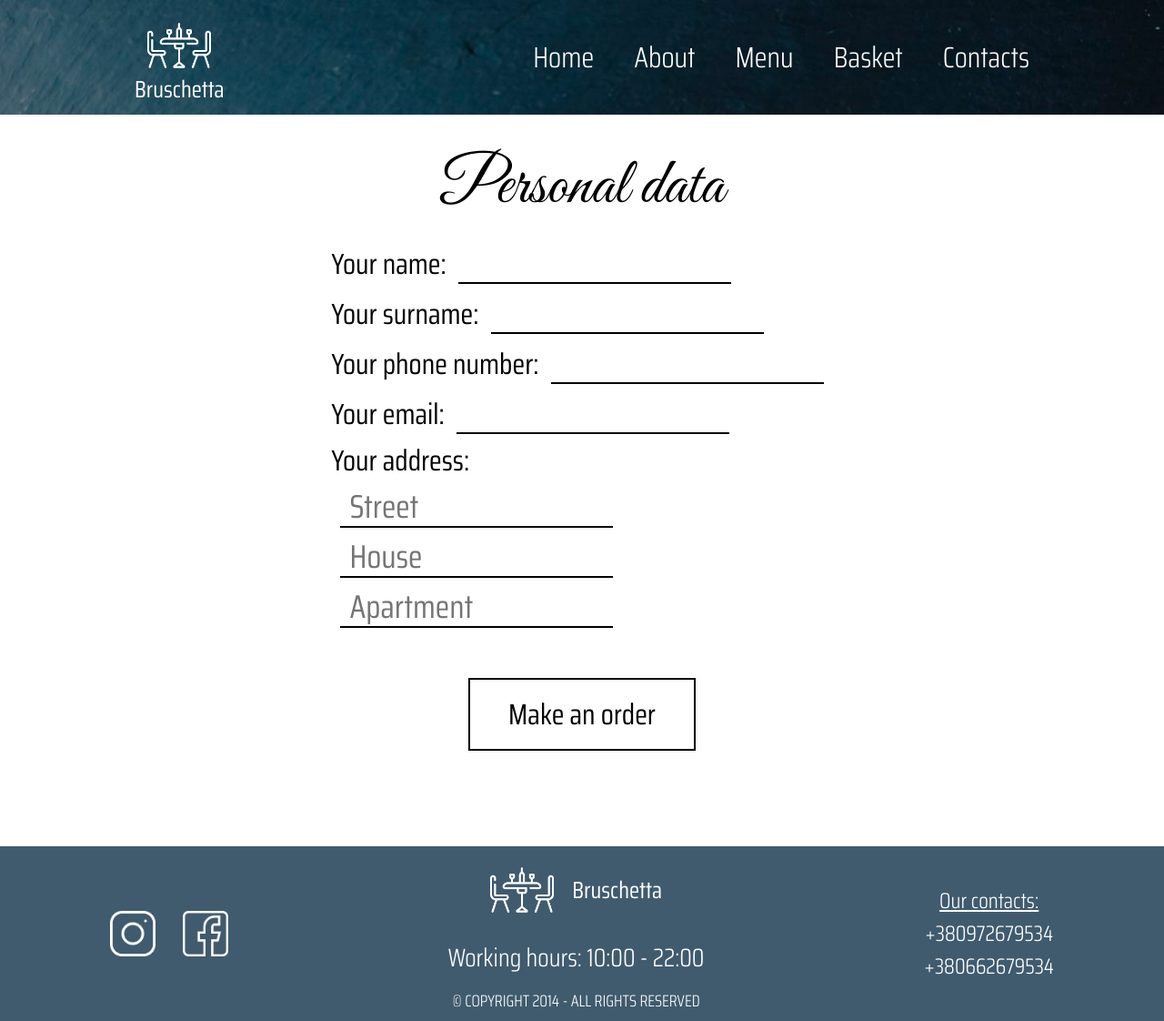
After one commit to dredko25/Italian-restaurant, a PHP site: page /pages/profile.php in a window 1280 px wide. The commit adds this page. Shown: the whole page at 91% size. Run offline with PHP 8.4, Linux system fonts and the light colour scheme; data that the repository does not hold is empty.

Commit message:
add data to tables DB (address, buyer, +-basket)

```diff
--- a/pages/basket.php
+++ b/pages/basket.php
@@ -55,7 +55,7 @@ $check = header_choice('page');
             <div class="basket-footer container">
                 <a class="clear-the-basket" id="clear-basket" onClick="document.location.reload(true)">Clear the basket</a>
                 <div class="total-sum">Total: $<?= $_SESSION['basket.sum'] ?></div>
-                <a class="make-an-order" id="make-order">Make an order</a>
+                <a href="profile.php" class="make-an-order" id="make-order">Make an order</a>
             </div>
             <?php else: ?>
                 <p class="basket-is-empty container">The basket is empty</p>
--- /dev/null
+++ b/pages/profile.php
@@ -0,0 +1,70 @@
+<?php
+session_start();
+require_once "../includes/db.php";
+require_once "../includes/func.php";
+$check = header_choice('page');
+?>
+<!DOCTYPE html>
+<html lang="en">
+
+<head>
+    <meta charset="UTF-8">
+    <meta http-equiv="X-UA-Compatible" content="IE=edge">
+    <meta name="viewport" content="width=device-width, initial-scale=1.0">
+    <title>Profile</title>
+    <link href="https://fonts.googleapis.com/css?family=Great+Vibes:regular&display=swap" rel="stylesheet" />
+    <link href="https://fonts.googleapis.com/css?family=Saira+Condensed:300,regular&display=swap" rel="stylesheet" />
+    <link rel="stylesheet" href="../style/style.css">
+    <link rel="stylesheet" href="../style/menu.css">
+    <link rel="stylesheet" href="../style/responsive.css">
+    <link rel="stylesheet" href="../style/responsive-menu.css">
+    <link rel="stylesheet" href="../style/profile.css">
+
+    <link rel="icon" type="image/png" sizes="32x32" href="../photo/favicon.png">
+</head>
+
+
+<body>
+    <div class="wrapper">
+        <a id="home" class="in-page-link"></a>
+        <?php include "../includes/header.php"; ?>
+        <main class="page container">
+            <h1 class="category-name">Personal data</h1>
+            <form name="userData" action="../includes/AddDataToDB.php" method="post">
+                <div class="name">
+                    <label>Your name:</label>
+                    <input type="text" id="user-name" name="user_name">
+                </div>
+                <div class="surname">
+                    <label>Your surname:</label>
+                    <input type="text" id="user-surname" name="user_surname">
+                </div>
+                <div class="phone">
+                    <label>Your phone number:</label>
+                    <input type="text" id="user-phone" name="user_phone">
+                </div>
+                <div class="email">
+                    <label>Your email:</label>
+                    <input type="text" id="user-email" name="user_email">
+                </div>
+                <div class="address">
+                    <label>Your address:</label>
+                    <input type="text" id="user-street" placeholder="Street" name="user_street">
+                    <input type="text" id="user-house" placeholder="House" name="user_house">
+                    <input type="text" id="user-apartment" placeholder="Apartment" name="user_apartment">
+                </div>
+                <div class="form-footer container">
+                    <!-- <a class="make-an-order" id="make-order">Make an order</a> -->
+                    <input type="submit" value="Make an order" class="make-an-order" id="make-order">
+                </div>
+            </form>
+        </main>
+        <?php include "../includes/footer.php"; ?>
+    </div>
+    <script src="https://code.jquery.com/jquery-3.6.1.min.js"></script>
+    <script src="../script/burger.js"></script>
+    <script src="../script/main.js"></script>
+    <script src="../script/profile.js"></script>
+</body>
+
+</html>
--- /dev/null
+++ b/script/profile.js
@@ -0,0 +1,73 @@
+const mainForm = document.forms.userData;
+
+mainForm.user_name.addEventListener("input", function () {
+    let value_uname = mainForm.user_name.value;
+    if (value_uname.length < 1 || /\d/.test(value_uname)) { // \d - будь-яке число
+        er("user_name");
+    }
+    else {
+        noter("user_name");
+    }
+});
+mainForm.user_surname.addEventListener("input", function () {
+    let value_usurname = mainForm.user_surname.value;
+    if (value_usurname.length < 1 || /\d/.test(value_usurname)) { // \d - будь-яке число
+        er("user_surname");
+    }
+    else {
+        noter("user_surname");
+    }
+});
+mainForm.user_phone.addEventListener("input", function () {
+    let value_uphone = mainForm.user_phone.value;
+    if (!(/\d\d\d\d\d\d\d\d\d\d/.test(value_uphone)) || value_uphone.length !== 10) {
+        er("user_phone");
+    }
+    else {
+        noter("user_phone");
+    }
+});
+mainForm.user_email.addEventListener("input", function () {
+    let value_uemail = mainForm.user_email.value;
+    //console.log(value_email);
+    if ((value_uemail == '') || (value_uemail.length < 6) || !(/[a-z0-9!#$%&'*+/=?^_`{|}~-]+(?:\.[a-z0-9!#$%&'*+/=?^_`{|}~-]+)*@(?:[a-z0-9](?:[a-z0-9-]*[a-z0-9])?\.)+[a-z0-9](?:[a-z0-9-]*[a-z0-9])?/.test(value_uemail))) {
+        er("user_email");
+    }
+    else {
+        noter("user_email");
+    }
+});
+mainForm.user_street.addEventListener("input", function () {
+    let value_ustreet = mainForm.user_street.value;
+    if (value_ustreet.length < 1) {
+        er("user_street");
+    }
+    else {
+        noter("user_street");
+    }
+});
+mainForm.user_house.addEventListener("input", function () {
+    let value_uhouse = mainForm.user_house.value;
+    if (value_uhouse.length < 1 || value_uhouse == 0) {
+        er("user_house");
+    }
+    else {
+        noter("user_house");
+    }
+});
+mainForm.user_apartment.addEventListener("input", function () {
+    let value_uapartmet = mainForm.user_apartment.value;
+    if (value_uapartmet.length < 1  || /\D/.test(value_uapartmet) || value_uapartmet == 0) { // \D = !\d
+        er("user_apartment");
+    }
+    else {
+        noter("user_apartment");
+    }
+});
+
+function noter(name) {
+    document.getElementsByName(name)[0].style.borderColor = "#008000";
+}
+function er(name) {
+    document.getElementsByName(name)[0].style.borderColor = "#FF0000";
+}
--- a/style/menu.css
+++ b/style/menu.css
@@ -126,3 +126,20 @@ body {
     -moz-transition: all 0.5s ease;
     transition: all 0.5s ease;
 }
+
+#pop-up {
+    display: none;
+    color: black;
+    background: rgb(255, 255, 255);
+    border-radius: 10px;
+    font-size: 32px;
+    position: fixed;
+    top: 7%;
+    margin: auto;
+    left: 0;
+    right: 0;
+    text-align: center;
+    width: fit-content;
+    padding: 7px;
+    z-index: 101;
+}
--- /dev/null
+++ b/style/profile.css
@@ -0,0 +1,57 @@
+form{
+    margin: 20px 0px;
+}
+label {
+    font-size: 32px;
+    line-height: 1.5;
+}
+
+input {
+    width: 300px;
+    height: 45px;
+    font-size: 36px;
+    padding: 0px 10px;
+    margin: 5px 10px;
+    border-bottom: 2px solid rgb(0, 0, 0);
+    /* border-radius: 7px; */
+    font-family: inherit;
+}
+
+input:focus {
+    outline: none;
+}
+
+.address{
+    display: flex;
+    flex-direction: column;
+}
+
+.form-footer {
+    padding: 30px 0px;
+    width: fit-content;
+}
+
+.make-an-order {
+    height: 80px;
+    width: 250px;
+    font-size: 32px;
+    font-family: inherit;
+    cursor: pointer;
+    border: 2px solid black;
+    color: black;
+    display: flex;
+    align-items: center;
+    justify-content: center;
+    margin-top: 20px;
+    background-color: white;
+}
+
+.make-an-order {
+    box-shadow: inset 0 0 #406E51;
+    transition: box-shadow .3s, color .3s;
+}
+
+.make-an-order:hover {
+    color: white;
+    box-shadow: inset 250px 0 #406E51;
+}
--- a/style/style.css
+++ b/style/style.css
@@ -406,18 +406,3 @@ main {
     font-weight: 300;
     font-size: 18px;
 }
-
-#pop-up {
-    display: none;
-    color: black;
-    background: rgb(255, 255, 255);
-    font-size: 32px;
-    position: fixed;
-    top: 7%;
-    margin: auto;
-    left: 0;
-    right: 0;
-    text-align: center;
-    width: fit-content;
-    z-index: 101;
-}
```
Also changed, not shown: includes/AddDataToDB.php (added, +24 -0 lines), includes/func.php (+2 -5 lines), includes/db.php (line endings or trailing spaces).
